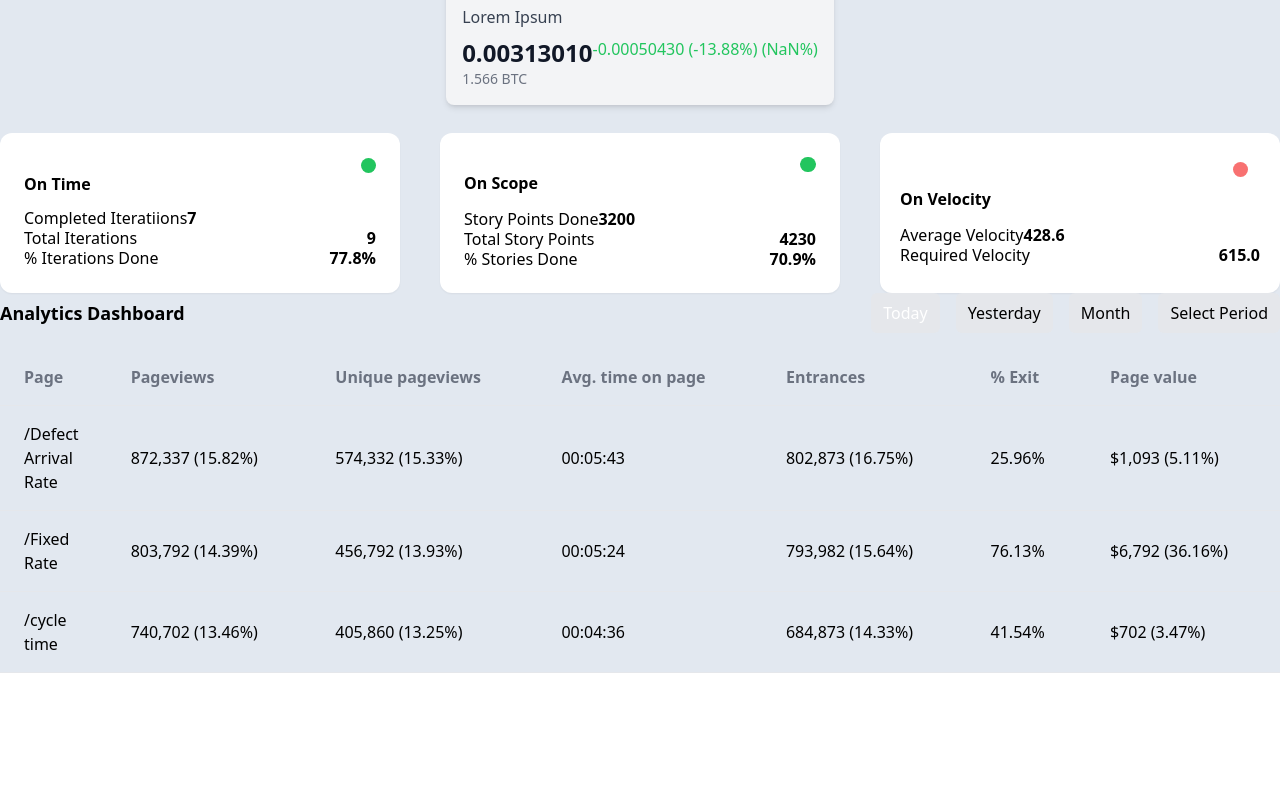
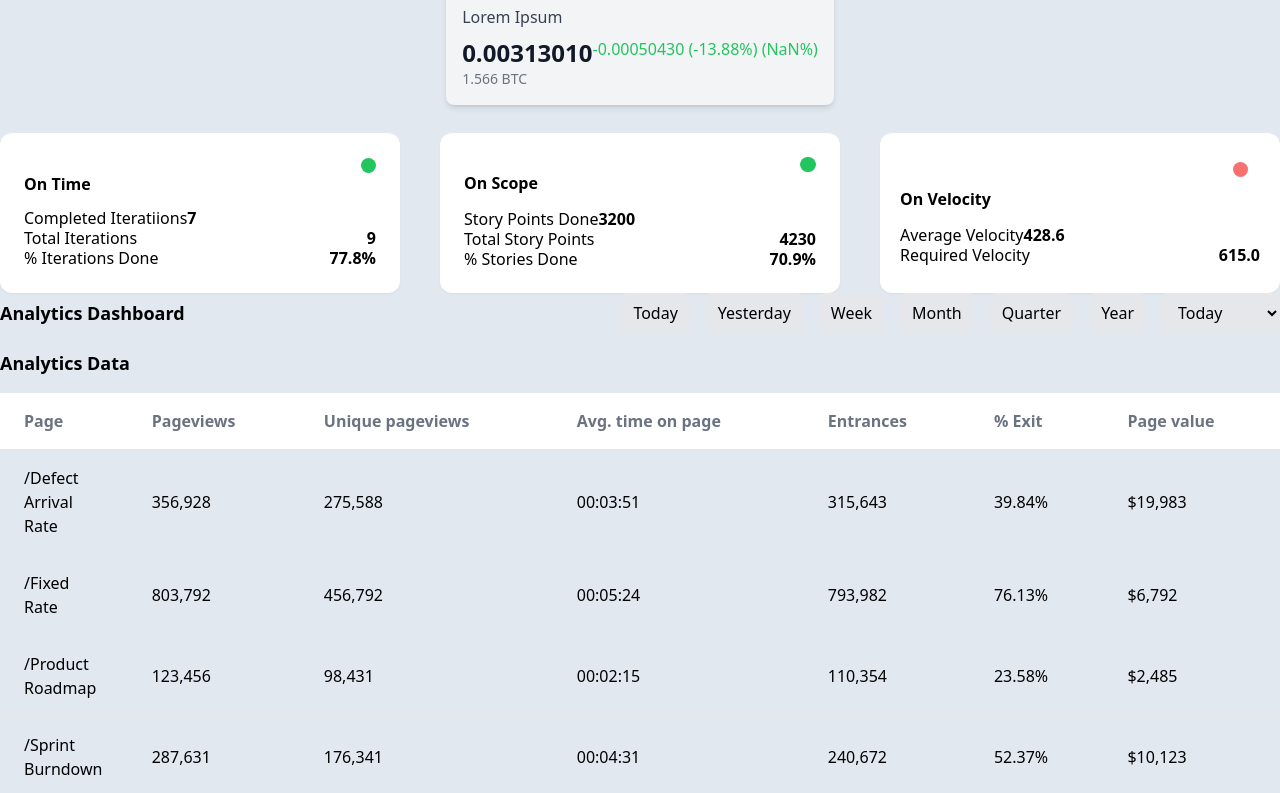
Before and after one commit to omp28/eaze-task, a React (Create React App) app: page / in a window 1280 px wide. Shown: the part 1108-1901 px from the top of the page. Before the commit the page ends 1781 px from the top, so only its background shows below. Built offline with nearby package versions, Linux system fonts and the light colour scheme.

Commit message:
feat:show data based on selected day

```diff
--- a/src/component/heroSubModule/AnalyticsData.js
+++ b/src/component/heroSubModule/AnalyticsData.js
@@ -1,42 +1,259 @@
-import React from "react";
+import React, { useState } from "react";
 import DateSelector from "./DateSelector";
 import AnalyticsTable from "./AnalyticsTable";
 
 const AnalyticsData = () => {
-  const analyticsData = [
+  const [selectedPeriod, setSelectedPeriod] = useState("today");
+
+  const handlePeriodChange = (period) => {
+    setSelectedPeriod(period);
+  };
+
+  const dataForPeriod = {
+    today: [
       {
         page: "/Defect Arrival Rate",
-      pageviews: "872,337 (15.82%)",
-      uniquePageviews: "574,332 (15.33%)",
-      avgTimeOnPage: "00:05:43",
-      entrances: "802,873 (16.75%)",
-      exitRate: "25.96%",
-      pageValue: "$1,093 (5.11%)",
+        pageviews: "356,928",
+        uniquePageviews: "275,588",
+        avgTimeOnPage: "00:03:51",
+        entrances: "315,643",
+        exitRate: "39.84%",
+        pageValue: "$19,983",
       },
       {
         page: "/Fixed Rate",
-      pageviews: "803,792 (14.39%)",
-      uniquePageviews: "456,792 (13.93%)",
+        pageviews: "803,792",
+        uniquePageviews: "456,792",
         avgTimeOnPage: "00:05:24",
-      entrances: "793,982 (15.64%)",
+        entrances: "793,982",
         exitRate: "76.13%",
-      pageValue: "$6,792 (36.16%)",
+        pageValue: "$6,792",
       },
       {
-      page: "/cycle time",
-      pageviews: "740,702 (13.46%)",
-      uniquePageviews: "405,860 (13.25%)",
-      avgTimeOnPage: "00:04:36",
-      entrances: "684,873 (14.33%)",
-      exitRate: "41.54%",
-      pageValue: "$702 (3.47%)",
+        page: "/Product Roadmap",
+        pageviews: "123,456",
+        uniquePageviews: "98,431",
+        avgTimeOnPage: "00:02:15",
+        entrances: "110,354",
+        exitRate: "23.58%",
+        pageValue: "$2,485",
       },
-  ];
+      {
+        page: "/Sprint Burndown",
+        pageviews: "287,631",
+        uniquePageviews: "176,341",
+        avgTimeOnPage: "00:04:31",
+        entrances: "240,672",
+        exitRate: "52.37%",
+        pageValue: "$10,123",
+      },
+      {
+        page: "/Customer Support",
+        pageviews: "533,123",
+        uniquePageviews: "445,286",
+        avgTimeOnPage: "00:03:22",
+        entrances: "489,293",
+        exitRate: "16.76%",
+        pageValue: "$3,455",
+      },
+    ],
+    yesterday: [
+      {
+        page: "/Cycle Time",
+        pageviews: "456,832",
+        uniquePageviews: "345,231",
+        avgTimeOnPage: "00:04:18",
+        entrances: "422,391",
+        exitRate: "41.21%",
+        pageValue: "$15,287",
+      },
+      {
+        page: "/Lead Time",
+        pageviews: "543,234",
+        uniquePageviews: "398,542",
+        avgTimeOnPage: "00:03:59",
+        entrances: "476,123",
+        exitRate: "36.78%",
+        pageValue: "$18,432",
+      },
+      {
+        page: "/Bug Reports",
+        pageviews: "223,455",
+        uniquePageviews: "192,321",
+        avgTimeOnPage: "00:02:57",
+        entrances: "201,351",
+        exitRate: "66.22%",
+        pageValue: "$4,652",
+      },
+      {
+        page: "/Feature Requests",
+        pageviews: "176,111",
+        uniquePageviews: "120,876",
+        avgTimeOnPage: "00:03:33",
+        entrances: "144,987",
+        exitRate: "31.44%",
+        pageValue: "$1,223",
+      },
+    ],
+    week: [
+      {
+        page: "/Top Defects",
+        pageviews: "1,283,782",
+        uniquePageviews: "945,343",
+        avgTimeOnPage: "00:06:38",
+        entrances: "1,139,281",
+        exitRate: "25.13%",
+        pageValue: "$51,243",
+      },
+      {
+        page: "/Velocity",
+        pageviews: "762,345",
+        uniquePageviews: "553,235",
+        avgTimeOnPage: "00:04:52",
+        entrances: "653,282",
+        exitRate: "38.93%",
+        pageValue: "$33,234",
+      },
+      {
+        page: "/Sprint Retrospective",
+        pageviews: "456,789",
+        uniquePageviews: "345,678",
+        avgTimeOnPage: "00:03:45",
+        entrances: "210,987",
+        exitRate: "28.43%",
+        pageValue: "$14,567",
+      },
+      {
+        page: "/Sprint Planning",
+        pageviews: "345,678",
+        uniquePageviews: "234,567",
+        avgTimeOnPage: "00:02:59",
+        entrances: "187,654",
+        exitRate: "35.76%",
+        pageValue: "$12,789",
+      },
+    ],
+    month: [
+      {
+        page: "/Dummy Page 3",
+        pageviews: "345,678",
+        uniquePageviews: "234,567",
+        avgTimeOnPage: "00:04:20",
+        entrances: "187,654",
+        exitRate: "35.76%",
+        pageValue: "$12,789",
+      },
+      {
+        page: "/Dummy Page 4",
+        pageviews: "456,789",
+        uniquePageviews: "345,678",
+        avgTimeOnPage: "00:03:45",
+        entrances: "210,987",
+        exitRate: "28.43%",
+        pageValue: "$14,567",
+      },
+      {
+        page: "/Dummy Page 5",
+        pageviews: "456,789",
+        uniquePageviews: "345,678",
+        avgTimeOnPage: "00:03:45",
+        entrances: "210,987",
+        exitRate: "28.43%",
+        pageValue: "$14,567",
+      },
+      {
+        page: "/Dummy Page 6",
+        pageviews: "456,789",
+        uniquePageviews: "345,678",
+        avgTimeOnPage: "00:03:45",
+        entrances: "210,987",
+        exitRate: "28.43%",
+        pageValue: "$14,567",
+      },
+    ],
+    quarter: [
+      {
+        page: "/Dummy Page 5",
+        pageviews: "456,789",
+        uniquePageviews: "345,678",
+        avgTimeOnPage: "00:03:45",
+        entrances: "210,987",
+        exitRate: "28.43%",
+        pageValue: "$14,567",
+      },
+      {
+        page: "/Dummy Page 6",
+        pageviews: "456,789",
+        uniquePageviews: "345,678",
+        avgTimeOnPage: "00:03:45",
+        entrances: "210,987",
+        exitRate: "28.43%",
+        pageValue: "$14,567",
+      },
+      {
+        page: "/Dummy Page 7",
+        pageviews: "456,789",
+        uniquePageviews: "345,678",
+        avgTimeOnPage: "00:03:45",
+        entrances: "210,987",
+        exitRate: "28.43%",
+        pageValue: "$14,567",
+      },
+      {
+        page: "/Dummy Page 8",
+        pageviews: "456,789",
+        uniquePageviews: "345,678",
+        avgTimeOnPage: "00:03:45",
+        entrances: "210,987",
+        exitRate: "28.43%",
+        pageValue: "$14,567",
+      },
+    ],
+    year: [
+      {
+        page: "/Dummy Page 7",
+        pageviews: "456,789",
+        uniquePageviews: "345,678",
+        avgTimeOnPage: "00:03:45",
+        entrances: "210,987",
+        exitRate: "28.43%",
+        pageValue: "$14,567",
+      },
+      {
+        page: "/Dummy Page 8",
+        pageviews: "456,789",
+        uniquePageviews: "345,678",
+        avgTimeOnPage: "00:03:45",
+        entrances: "210,987",
+        exitRate: "28.43%",
+        pageValue: "$14,567",
+      },
+      {
+        page: "/Dummy Page 9",
+        pageviews: "456,789",
+        uniquePageviews: "345,678",
+        avgTimeOnPage: "00:03:45",
+        entrances: "210,987",
+        exitRate: "28.43%",
+        pageValue: "$14,567",
+      },
+      {
+        page: "/Dummy Page 10",
+        pageviews: "456,789",
+        uniquePageviews: "345,678",
+        avgTimeOnPage: "00:03:45",
+        entrances: "210,987",
+        exitRate: "28.43%",
+        pageValue: "$14,567",
+      },
+    ],
+  };
 
   return (
     <div>
-      <DateSelector />
-      <AnalyticsTable data={analyticsData} />
+      <DateSelector handlePeriodChange={handlePeriodChange} />
+      <div className="font-bold text-lg mb-4">Analytics Data</div>
+      <AnalyticsTable data={dataForPeriod[selectedPeriod]} />
     </div>
   );
 };
--- a/src/component/heroSubModule/AnalyticsTable.js
+++ b/src/component/heroSubModule/AnalyticsTable.js
@@ -2,10 +2,10 @@ import React from "react";
 
 const AnalyticsTable = ({ data }) => {
   return (
-    <div className="container mx-auto overflow-x-auto">
+    <div className="container mx-auto overflow-x-auto h-[400px]">
       <table className="min-w-full text-left">
         <thead>
-          <tr className="text-gray-500 border-b border-gray-200">
+          <tr className="text-gray-500 border-b border-gray-200 sticky top-0 z-10 bg-white">
             <th className="py-4 px-6 w-1/12">Page</th>
             <th className="py-4 px-6">Pageviews</th>
             <th className="py-4 px-6">Unique pageviews</th>
--- a/src/component/heroSubModule/DateSelector.js
+++ b/src/component/heroSubModule/DateSelector.js
@@ -1,12 +1,6 @@
-import React, { useState } from "react";
+import React from "react";
 
-const DateSelector = () => {
-  const [selectedPeriod, setSelectedPeriod] = useState("today");
-
-  const handlePeriodChange = (period) => {
-    setSelectedPeriod(period);
-  };
-
+const DateSelector = (props) => {
   return (
     <div className="flex items-center justify-between mb-4">
       <div className="font-bold text-lg">Analytics Dashboard</div>
@@ -14,42 +8,82 @@ const DateSelector = () => {
         <button
           className={`bg-gray-200 hover:bg-gray-300 px-3 py-2 rounded-md
                      font-medium ${
-                       selectedPeriod === "today"
+                       props.selectedPeriod === "today"
                          ? "bg-blue-500 text-white"
                          : ""
                      }`}
-          onClick={() => handlePeriodChange("today")}
+          onClick={() => props.handlePeriodChange("today")}
         >
           Today
         </button>
         <button
           className={`bg-gray-200 hover:bg-gray-300 px-3 py-2 rounded-md
                      font-medium ${
-                       selectedPeriod === "yesterday"
+                       props.selectedPeriod === "yesterday"
                          ? "bg-blue-500 text-white"
                          : ""
                      }`}
-          onClick={() => handlePeriodChange("yesterday")}
+          onClick={() => props.handlePeriodChange("yesterday")}
         >
           Yesterday
         </button>
         <button
           className={`bg-gray-200 hover:bg-gray-300 px-3 py-2 rounded-md
                      font-medium ${
-                       selectedPeriod === "month"
+                       props.selectedPeriod === "week"
                          ? "bg-blue-500 text-white"
                          : ""
                      }`}
-          onClick={() => handlePeriodChange("month")}
+          onClick={() => props.handlePeriodChange("week")}
+        >
+          Week
+        </button>
+        <button
+          className={`bg-gray-200 hover:bg-gray-300 px-3 py-2 rounded-md
+                     font-medium ${
+                       props.selectedPeriod === "month"
+                         ? "bg-blue-500 text-white"
+                         : ""
+                     }`}
+          onClick={() => props.handlePeriodChange("month")}
         >
           Month
         </button>
         <button
+          className={`bg-gray-200 hover:bg-gray-300 px-3 py-2 rounded-md
+                     font-medium ${
+                       props.selectedPeriod === "quarter"
+                         ? "bg-blue-500 text-white"
+                         : ""
+                     }`}
+          onClick={() => props.handlePeriodChange("quarter")}
+        >
+          Quarter
+        </button>
+        <button
+          className={`bg-gray-200 hover:bg-gray-300 px-3 py-2 rounded-md
+                     font-medium ${
+                       props.selectedPeriod === "year"
+                         ? "bg-blue-500 text-white"
+                         : ""
+                     }`}
+          onClick={() => props.handlePeriodChange("year")}
+        >
+          Year
+        </button>
+        <select
           className="bg-gray-200 hover:bg-gray-300 px-3 py-2 rounded-md
                      font-medium"
+          value={props.selectedPeriod}
+          onChange={(e) => props.handlePeriodChange(e.target.value)}
         >
-          Select Period
-        </button>
+          <option value="today">Today</option>
+          <option value="yesterday">Yesterday</option>
+          <option value="week">Week</option>
+          <option value="month">Month</option>
+          <option value="quarter">Quarter</option>
+          <option value="year">Year</option>
+        </select>
       </div>
     </div>
   );
```
Lines whose indentation alone changed are shown as unchanged.
